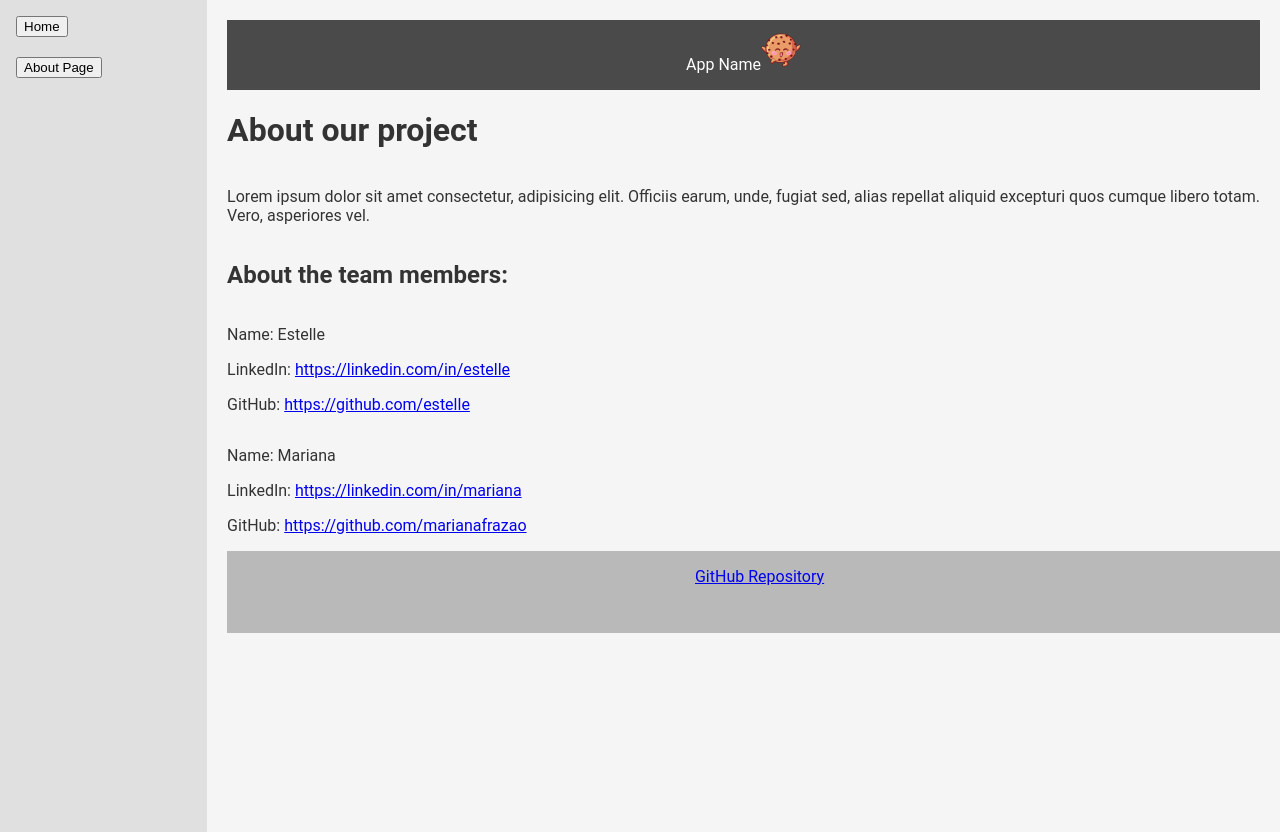
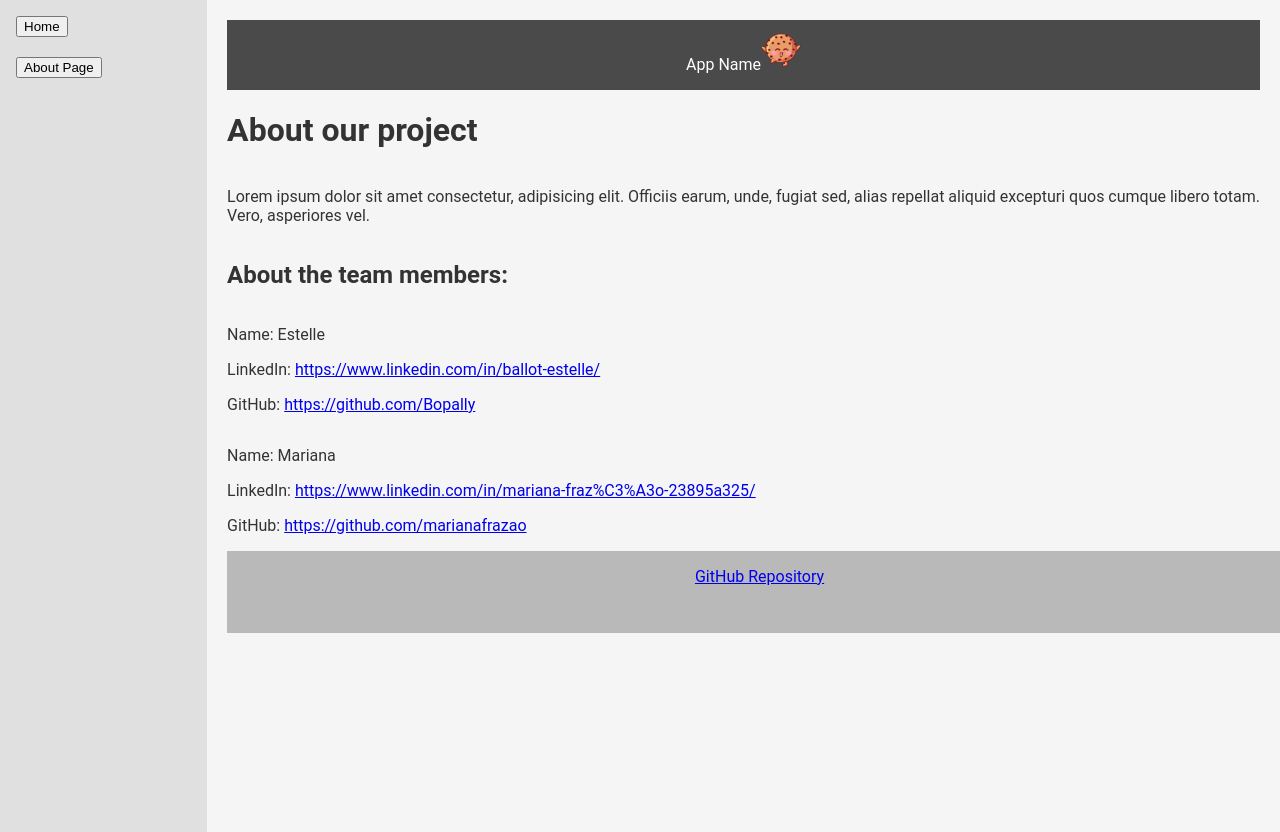
Before and after one commit to Bopally/React-Recipe-app, a React (Vite) app: page /AboutPage in a window 1280 px wide. Built offline with nearby package versions, Linux system fonts and the light colour scheme.

Commit message:
Update informations about team members on About Page

```diff
--- a/src/components/AboutPage.jsx
+++ b/src/components/AboutPage.jsx
@@ -3,14 +3,14 @@ const AboutPage = () => {
     {
       id: 1,
       name: "Estelle",
-      linkedIn: "https://linkedin.com/in/estelle",
-      github: "https://github.com/estelle",
+      linkedIn: "https://www.linkedin.com/in/ballot-estelle/",
+      github: "https://github.com/Bopally",
       // image:
     },
     {
       id: 2,
       name: "Mariana",
-      linkedIn: "https://linkedin.com/in/mariana",
+      linkedIn: "https://www.linkedin.com/in/mariana-fraz%C3%A3o-23895a325/",
       github: "https://github.com/marianafrazao",
       // image:
     },
```
